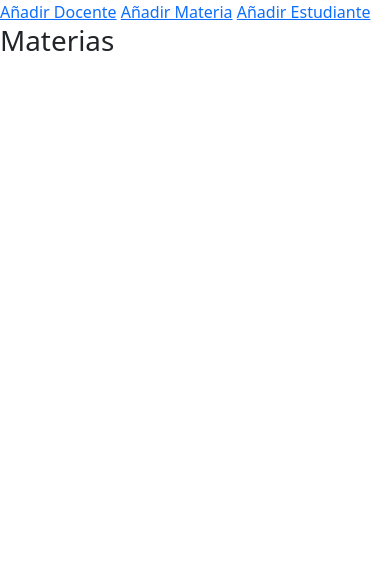
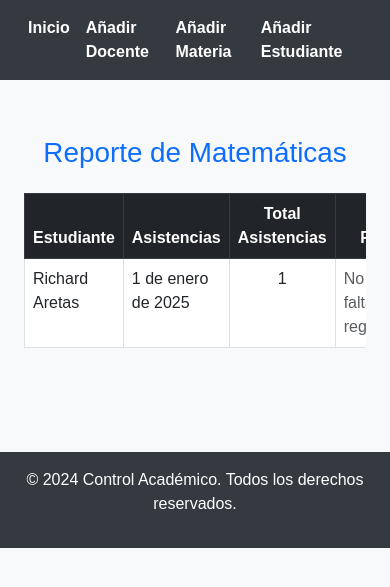
Before and after one commit to fabro00150/acdemic, a Django app: page /generar_reportes/1 in a window 390 px wide. Shown: the top 587 px of the page. Run offline with Django 5.2, Linux system fonts and the light colour scheme; data comes from the database, SQL or seed files in the repository; both versions use the stored data as it was after the commit; parts of the project's set-up code (start-up, migrations or seed data) failed here and were passed over; some libraries are stand-ins or nearby versions.

```diff
--- a/aplicaciones/escolastico/templates/generar_reportes.html
+++ b/aplicaciones/escolastico/templates/generar_reportes.html
@@ -1,11 +1,12 @@
 {% extends "home.html" %}
 
-<a class="btn btn-primary" href="/home/">
-    Regresar
-</a>
-<h1>Reporte de {{ materia.nombre }}</h1>
-<table class="table table-dark">
-    <thead>
+{% block content %}
+<div class="container my-4">
+    <h1 class="text-center text-primary mb-4">Reporte de {{ materia.nombre }}</h1>
+
+    <div class="table-responsive">
+        <table class="table table-hover table-bordered">
+            <thead class="table-dark text-center">
                 <tr>
                     <th scope="col">Estudiante</th>
                     <th scope="col">Asistencias</th>
@@ -16,45 +17,56 @@
                     <th scope="col">Promedio</th>
                 </tr>
             </thead>
+            <tbody>
                 {% for dato in datos %}
                 <tr>
                     <td>{{ dato.estudiante.nombre }} {{ dato.estudiante.apellido }}</td>
                     <td>
                         {% if dato.asistencias %}
-                <ul>
+                            <ul class="list-unstyled">
                                 {% for fecha in dato.asistencias %}
-                        <li>{{ fecha }}</li>
+                                <li><i class="bi bi-calendar-check"></i> {{ fecha }}</li>
                                 {% endfor %}
                             </ul>
                         {% else %}
-                No hay asistencias registradas
+                            <span class="text-muted">No hay asistencias registradas</span>
                         {% endif %}
                     </td>
-        <td>{{ dato.total_asistencias }}</td>
+                    <td class="text-center">{{ dato.total_asistencias }}</td>
                     <td>
                         {% if dato.faltas %}
-                <ul>
+                            <ul class="list-unstyled">
                                 {% for fecha in dato.faltas %}
-                        <li>{{ fecha }}</li>
+                                <li><i class="bi bi-calendar-x"></i> {{ fecha }}</li>
                                 {% endfor %}
                             </ul>
                         {% else %}
-                No hay faltas registradas
+                            <span class="text-muted">No hay faltas registradas</span>
                         {% endif %}
                     </td>
-        <td>{{ dato.total_faltas }}</td>
+                    <td class="text-center">{{ dato.total_faltas }}</td>
                     <td>
                         {% if dato.calificaciones %}
-                <ul>
+                            <ul class="list-unstyled">
                                 {% for calificacion in dato.calificaciones %}
-                        <li>{{ calificacion.nota }}</li>
+                                <li><i class="bi bi-award"></i> {{ calificacion.nota }}</li>
                                 {% endfor %}
                             </ul>
                         {% else %}
-                No hay calificaciones registradas
+                            <span class="text-muted">No hay calificaciones registradas</span>
                         {% endif %}
                     </td>
-        <td>{{ dato.promedio|floatformat:2 }}</td>
+                    <td class="text-center">
+                        {% if dato.promedio %}
+                            {{ dato.promedio|floatformat:2 }}
+                        {% else %}
+                            <span class="text-muted">N/A</span>
+                        {% endif %}
+                    </td>
                 </tr>
                 {% endfor %}
+            </tbody>
         </table>
+    </div>
+</div>
+{% endblock %}
--- a/aplicaciones/escolastico/templates/home.html
+++ b/aplicaciones/escolastico/templates/home.html
@@ -1,40 +1,93 @@
 <!DOCTYPE html>
 <html lang="en">
 <head>
-    <link rel="stylesheet" href="https://cdn.jsdelivr.net/npm/izitoast/dist/css/iziToast.min.css">
-    <script src="https://cdn.jsdelivr.net/npm/izitoast/dist/js/iziToast.min.js"></script>
-    <!-- Bootstrap CSS -->
-    <link href="https://cdn.jsdelivr.net/npm/bootstrap@5.3.0/dist/css/bootstrap.min.css" rel="stylesheet">
-    <!-- Bootstrap JS Bundle -->
-    <script src="https://cdn.jsdelivr.net/npm/bootstrap@5.3.0/dist/js/bootstrap.bundle.min.js"></script>
-
     <meta charset="UTF-8">
     <meta name="viewport" content="width=device-width, initial-scale=1.0">
     <title>{% block title %}Control Académico{% endblock %}</title>
+    <!-- Bootstrap CSS -->
+    <link href="https://cdn.jsdelivr.net/npm/bootstrap@5.3.0/dist/css/bootstrap.min.css" rel="stylesheet">
+    <!-- iziToast CSS -->
+    <link rel="stylesheet" href="https://cdn.jsdelivr.net/npm/izitoast/dist/css/iziToast.min.css">
+    <style>
+        body {
+            background-color: #f8f9fa;
+            font-family: 'Arial', sans-serif;
+        }
+        header {
+            background-color: #343a40;
+            padding: 1rem;
+        }
+        header nav a {
+            color: #ffffff;
+            margin-right: 1rem;
+            text-decoration: none;
+            font-weight: bold;
+        }
+        header nav a:hover {
+            text-decoration: underline;
+        }
+        main {
+            padding: 2rem;
+        }
+        .card {
+            border: none;
+            margin-bottom: 1rem;
+            box-shadow: 0 4px 6px rgba(0, 0, 0, 0.1);
+        }
+        .card-header {
+            background-color: #007bff;
+            color: #ffffff;
+            font-weight: bold;
+        }
+        .btn {
+            margin: 0.2rem 0;
+        }
+        footer {
+            background-color: #343a40;
+            color: #ffffff;
+            text-align: center;
+            padding: 1rem 0;
+            margin-top: 2rem;
+        }
+    </style>
 </head>
 <body>
     <header>
-        <nav>
+        <nav class="container d-flex justify-content-start">
+            <a href="/home/">Inicio</a>
             <a href="/agregar_docente/">Añadir Docente</a>
             <a href="/agregar_materia/">Añadir Materia</a>
             <a href="/agregar_estudiante/">Añadir Estudiante</a>
         </nav>
     </header>
-    <main>
+    <main class="container">
         {% block content %}
-        <h1>Materias</h1>
-        <ul>
+        <h1 class="text-primary mb-4">Materias</h1>
+        <div class="row">
             {% for materia in materias %}
-                <li>
-                    {{ materia.nombre }}
-                    <a href="/marcar_asistencia/{{ materia.id }}">Marcar Asistencia</a>
-                    <a href="/ingresar_calificaciones/{{ materia.id }}">Ingresar Calificaciones</a>
-                    <a href="/generar_reportes/{{ materia.id }}">Generar Reporte</a>
-                </li>
+            <div class="col-md-4">
+                <div class="card">
+                    <div class="card-header">
+                        {{ materia.nombre }}
+                    </div>
+                    <div class="card-body">
+                        <a href="/marcar_asistencia/{{ materia.id }}" class="btn btn-success w-100">Marcar Asistencia</a>
+                        <a href="/ingresar_calificaciones/{{ materia.id }}" class="btn btn-warning w-100">Ingresar Calificaciones</a>
+                        <a href="/generar_reportes/{{ materia.id }}" class="btn btn-info w-100">Generar Reporte</a>
+                    </div>
+                </div>
+            </div>
             {% endfor %}
-        </ul>
+        </div>
         {% endblock %}
     </main>
+    <footer>
+        <p>&copy; 2024 Control Académico. Todos los derechos reservados.</p>
+    </footer>
+    <!-- Bootstrap JS Bundle -->
+    <script src="https://cdn.jsdelivr.net/npm/bootstrap@5.3.0/dist/js/bootstrap.bundle.min.js"></script>
+    <!-- iziToast JS -->
+    <script src="https://cdn.jsdelivr.net/npm/izitoast/dist/js/iziToast.min.js"></script>
     <script>
         {% if messages %}
             {% for message in messages %}
--- a/aplicaciones/escolastico/templates/ingresar_calificaciones.html
+++ b/aplicaciones/escolastico/templates/ingresar_calificaciones.html
@@ -1,3 +1,5 @@
+{% extends "home.html" %}
+{% block content %}
 <h1>Ingresar Calificaciones para {{ materia.nombre }}</h1>
 <form id="calificacionForm" method="POST">
     {% csrf_token %}
@@ -42,3 +44,4 @@
         });
     });
 </script>
+{% endblock %}
--- a/aplicaciones/escolastico/urls.py
+++ b/aplicaciones/escolastico/urls.py
@@ -17,4 +17,7 @@ urlpatterns = [
     path("eliminar_docente/<int:docente_id>", views.eliminar_docente),
     path("eliminarEstudiante/<int:estudiante_id>", views.eliminarEstudiante),
     path("eliminarMateria/<int:materia_id>", views.eliminarMateria),
+
+    path("editar_calificaciones/<int:estudiante_id> ", views.editar_calificaciones),
+    path("borrar_calificaciones/<int:estudiante_id> ", views.borrar_calificaciones),
 ]
--- a/aplicaciones/escolastico/views.py
+++ b/aplicaciones/escolastico/views.py
@@ -35,6 +35,7 @@ def marcar_asistencia(request, materia_id):
 
     return render(request, 'marcar_asistencia.html', {'materia': materia, 'estudiantes': estudiantes})
 
+#INGRESAR CALIFICACIONES
 def ingresar_calificaciones(request, materia_id):
     """Vista para ingresar calificaciones de estudiantes."""
     materia = get_object_or_404(Materia, id=materia_id)
@@ -53,6 +54,36 @@ def ingresar_calificaciones(request, materia_id):
 
     return render(request, 'ingresar_calificaciones.html', {'materia': materia, 'estudiantes': estudiantes})
 
+
+#EDITAR CALIFICACIONES
+def editar_calificaciones(request):
+    if request.method == 'POST':
+        calificacion_id = request.POST.get('calificacion_id')
+        if not calificacion_id:
+            return JsonResponse({'success': False, 'message': 'ID de calificación no recibido.'})
+        nueva_nota = request.POST.get('nueva_nota')
+
+        try:
+            # Validar que la nota sea un número válido
+            nueva_nota = float(nueva_nota)
+            if not (0 <= nueva_nota <= 10):
+                return JsonResponse({'success': False, 'message': 'La nota debe estar entre 0 y 10.'})
+
+            # Actualizar la calificación
+            calificacion = Calificacion.objects.get(id=calificacion_id)
+            calificacion.nota = nueva_nota
+            calificacion.save()
+            return JsonResponse({'success': True, 'message': 'Calificación actualizada correctamente.'})
+        except Calificacion.DoesNotExist:
+            return JsonResponse({'success': False, 'message': 'Calificación no encontrada.'})
+        except ValueError:
+            return JsonResponse({'success': False, 'message': 'La nota proporcionada no es válida.'})
+        except Exception as e:
+            return JsonResponse({'success': False, 'message': f'Error inesperado: {str(e)}'})
+
+    return JsonResponse({'success': False, 'message': 'Método no permitido.'})
+
+#REPORTES DE MATERIA
 def generar_reportes(request, materia_id):
     """Vista para generar reportes con totales de asistencias, faltas, y promedios de calificaciones."""
     materia = get_object_or_404(Materia, id=materia_id)
@@ -104,7 +135,7 @@ def agregar_docente(request):
             Docente.objects.create(nombre=nombre, apellido=apellido, email=email)
             messages.success(request, "Docente agregado exitosamente.")
 
-        return redirect("dcnts")
+        return render(request,"agregar_docente.html", {"docentes": docentes, "materias": materias})
 
     return render(request, "agregar_docente.html", {"docentes": docentes, "materias": materias})
 
@@ -114,10 +145,12 @@ def dcnts(request):
 
 
 def eliminar_docente(request, docente_id):
+    docentes = Docente.objects.all()
+    materias = Materia.objects.all()
     docente = get_object_or_404(Docente, id=docente_id)
     docente.delete()
     messages.success(request, "Docente eliminado correctamente.")
-    return redirect("home")
+    return render(request,"agregar_docente.html", {"docentes": docentes, "materias": materias})
 
 
 def eliminarEstudiante(request, estudiante_id):
@@ -135,35 +168,64 @@ def eliminarMateria(request, materia_id):
 
 # Agregar materia
 def agregar_materia(request):
-    materias = Materia.objects.all()
+    materias = Materia.objects.all().prefetch_related('docentes', 'estudiantes')
     docentes = Docente.objects.all()
+
     if request.method == "POST":
-        nombre = request.POST.get("nombre")
-        codigo = request.POST.get("codigo")
+        nombre = request.POST.get("nombre", "").strip()
+        codigo = request.POST.get("codigo", "").strip()
         docentes_ids = request.POST.getlist("docentes")  # Obtener IDs de los docentes seleccionados
-        materia = Materia.objects.create(nombre=nombre, codigo=codigo)  # Crear materia
-        materia.docentes.set(docentes_ids)  # Asociar docentes seleccionados a la materia
-        return redirect("home")
-    return render(request, "agregar_materia.html", {"materias": materias,"docentes":docentes})
+
+        # Validar campos obligatorios
+        if not nombre or not codigo:
+            return render(request, "agregar_materia.html", {
+                "materias": materias,
+                "docentes": docentes,
+                "error": "Todos los campos son obligatorios."
+            })
+
+        try:
+            materia = Materia.objects.create(nombre=nombre, codigo=codigo)
+            materia.docentes.set(docentes_ids)
+            return redirect("home")  # Redirigir a la página principal o donde prefieras
+        except Exception as e:
+            return render(request, "agregar_materia.html", {
+                "materias": materias,
+                "docentes": docentes,
+                "error": f"Error al guardar la materia: {str(e)}"
+            })
+
+    return render(request, "agregar_materia.html", {"materias": materias, "docentes": docentes})
 
 def agregar_editar_materia(request):
     if request.method == "POST":
-        nombre = request.POST.get("nombre")
-        codigo = request.POST.get("codigo")
-        docentes_ids = request.POST.getlist("docentes")  # Obtener IDs de los docentes seleccionados
+        nombre = request.POST.get("nombre", "").strip()
+        codigo = request.POST.get("codigo", "").strip()
+        docentes_ids = request.POST.getlist("docentes")
 
-        if "materia_id" in request.POST:  # Si se recibe un ID, actualizar la materia
-            materia_id = request.POST.get("materia_id")
-            materia = Materia.objects.get(id=materia_id)
-            materia.nombre = nombre
-            materia.codigo = codigo
-            materia.docentes.set(docentes_ids)
-            materia.save()
-            return JsonResponse({"status": "success", "message": "Materia actualizada correctamente"})
-        else:  # Si no hay ID, crear una nueva materia
-            materia = Materia.objects.create(nombre=nombre, codigo=codigo)
-            materia.docentes.set(docentes_ids)
-            return JsonResponse({"status": "success", "message": "Materia creada correctamente"})
+        # Validar campos obligatorios
+        if not nombre or not codigo:
+            return JsonResponse({"status": "error", "message": "Todos los campos son obligatorios"})
+
+        materia_id = request.POST.get("materia_id", "").strip()
+
+        try:
+            if materia_id:  # Si se recibe un ID, actualizar la materia
+                materia = Materia.objects.get(id=materia_id)
+                materia.nombre = nombre
+                materia.codigo = codigo
+                materia.docentes.set(docentes_ids)
+                materia.save()
+                return JsonResponse({"status": "success", "message": "Materia actualizada correctamente"})
+            else:  # Si no hay ID, crear una nueva materia
+                materia = Materia.objects.create(nombre=nombre, codigo=codigo)
+                materia.docentes.set(docentes_ids)
+                return JsonResponse({"status": "success", "message": "Materia creada correctamente"})
+        except Materia.DoesNotExist:
+            return JsonResponse({"status": "error", "message": "Materia no encontrada"})
+        except Exception as e:
+            return JsonResponse({"status": "error", "message": f"Error al procesar la materia: {str(e)}"})
+
     return JsonResponse({"status": "error", "message": "Método no permitido"})
 
 # Añadir estudiante
@@ -172,42 +234,78 @@ def agregar_estudiante(request):
     materias = Materia.objects.all()  # Obtener todas las materias
 
     if request.method == "POST":
-        nombre = request.POST.get("nombre")
-        apellido = request.POST.get("apellido")
-        matricula = request.POST.get("matricula")
+        nombre = request.POST.get("nombre", "").strip()
+        apellido = request.POST.get("apellido", "").strip()
+        matricula = request.POST.get("matricula", "").strip()
         materias_ids = request.POST.getlist("materias")
 
-        if nombre and apellido and matricula:  # Validar que los campos no estén vacíos
+        # Validar campos obligatorios
+        if not nombre or not apellido or not matricula:
+            return render(request, "agregar_estudiante.html", {
+                "materias": materias,
+                "estudiantes": estudiantes,
+                "error": "Todos los campos son obligatorios."
+            })
+
+        try:
             estudiante = Estudiante.objects.create(
                 nombre=nombre, apellido=apellido, matricula=matricula
             )
             estudiante.materias.set(materias_ids)
             return redirect("home")
+        except Exception as e:
+            return render(request, "agregar_estudiante.html", {
+                "materias": materias,
+                "estudiantes": estudiantes,
+                "error": f"Error al guardar: {str(e)}"
+            })
 
-    return render(
-        request,
-        "agregar_estudiante.html",
-        {"materias": materias, "estudiantes": estudiantes},
-    )
+    return render(request, "agregar_estudiante.html", {
+        "materias": materias,
+        "estudiantes": estudiantes
+    })
 
 def agregar_editar_estudiante(request):
     if request.method == "POST":
-        nombre = request.POST.get("nombre")
-        apellido = request.POST.get("apellido")
-        matricula = request.POST.get("matricula")
-        materias_ids = request.POST.getlist("materias")  # Obtener IDs de las materias seleccionadas
+        nombre = request.POST.get("nombre", "").strip()
+        apellido = request.POST.get("apellido", "").strip()
+        matricula = request.POST.get("matricula", "").strip()
+        materias_ids = request.POST.getlist("materias")
 
-        if "estudiante_id" in request.POST:  # Si se recibe un ID, actualizar el estudiante
-            estudiante_id = request.POST.get("estudiante_id")
-            estudiante = Estudiante.objects.get(id=estudiante_id)
-            estudiante.nombre = nombre
-            estudiante.apellido = apellido
-            estudiante.matricula = matricula
-            estudiante.materias.set(materias_ids)
-            estudiante.save()
-            return JsonResponse({"status": "success", "message": "Estudiante actualizado correctamente"})
-        else:  # Si no hay ID, crear un nuevo estudiante
-            estudiante = Estudiante.objects.create(nombre=nombre, apellido=apellido, matricula=matricula)
-            estudiante.materias.set(materias_ids)
-            return JsonResponse({"status": "success", "message": "Estudiante creado correctamente"})
+        # Validar campos obligatorios
+        if not nombre or not apellido or not matricula:
+            return JsonResponse({"status": "error", "message": "Todos los campos son obligatorios"})
+
+        estudiante_id = request.POST.get("estudiante_id", "").strip()
+
+        if estudiante_id:  # Actualizar estudiante existente
+            try:
+                estudiante = Estudiante.objects.get(id=estudiante_id)
+                estudiante.nombre = nombre
+                estudiante.apellido = apellido
+                estudiante.matricula = matricula
+                estudiante.materias.set(materias_ids)
+                estudiante.save()
+                return JsonResponse({"status": "success", "message": "Estudiante actualizado correctamente"})
+            except Estudiante.DoesNotExist:
+                return JsonResponse({"status": "error", "message": "Estudiante no encontrado"})
+            except Exception as e:
+                return JsonResponse({"status": "error", "message": f"Error al actualizar: {str(e)}"})
+        else:  # Crear nuevo estudiante
+            try:
+                estudiante = Estudiante.objects.create(
+                    nombre=nombre, apellido=apellido, matricula=matricula
+                )
+                estudiante.materias.set(materias_ids)
+                return JsonResponse({"status": "success", "message": "Estudiante creado correctamente"})
+            except Exception as e:
+                return JsonResponse({"status": "error", "message": f"Error al crear: {str(e)}"})
+
     return JsonResponse({"status": "error", "message": "Método no permitido"})
+
+def borrar_calificaciones(request, estudiante_id):
+    if request.method == 'POST':
+        estudiante = get_object_or_404(Estudiante, id=estudiante_id)
+        Calificacion.objects.filter(estudiante=estudiante).delete()
+        return JsonResponse({'success': True, 'message': 'Calificaciones borradas con éxito'})
+    return JsonResponse({'success': False, 'message': 'Método no permitido'})
```
Also changed, not shown: aplicaciones/escolastico/templates/agregar_materia.html (+7 -1 lines), aplicaciones/escolastico/templates/marcar_asistencia.html (+20 -6 lines), aplicaciones/escolastico/templatetags/filters.py (added, +10 -0 lines), aplicaciones/escolastico/migrations/0001_initial.py, aplicaciones/escolastico/migrations/0002_remove_materia_docente_materia_docentes.py (deleted), aplicaciones/escolastico/templatetags/__init__.py (added), escolastico.db. Lines whose indentation alone changed are shown as unchanged.
